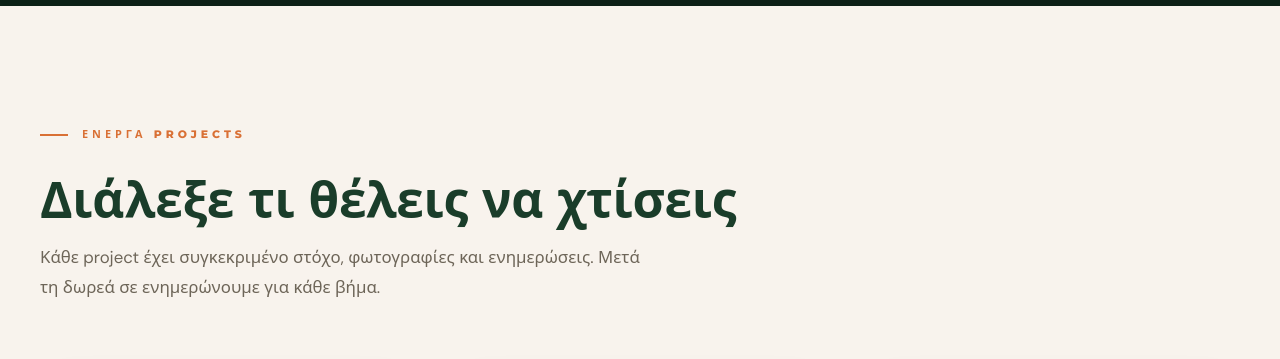
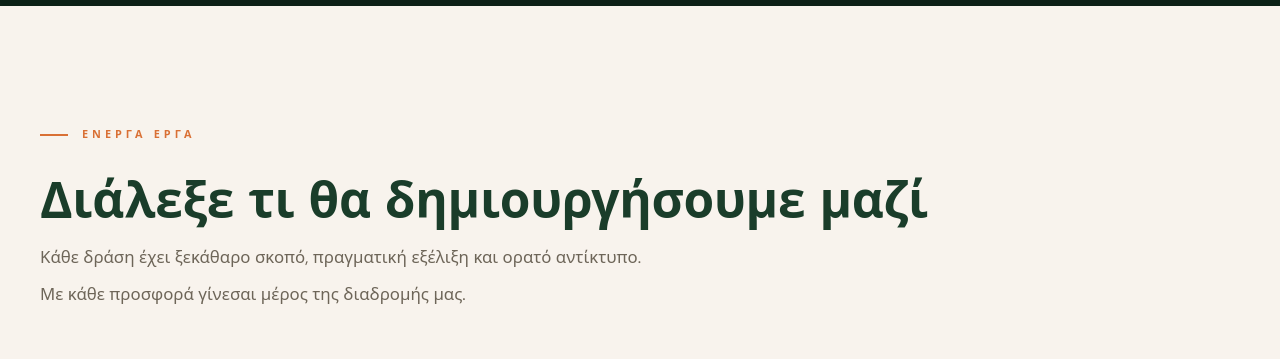
Before and after one commit to panagiotisvionis/kipos-tis-lysous, a website built with Parcel: page crowdfunding.html in a window 1280 px wide. Shown: the part 800-1159 px from the top of the page. Built offline with nearby package versions, Linux system fonts and the light colour scheme; a web font is replaced by a local one.

Commit message:
Update campaigns section copy (bilingual)
Co-Authored-By: Claude Sonnet 4.6 <noreply@anthropic.com>

```diff
--- a/crowdfunding.html
+++ b/crowdfunding.html
@@ -97,9 +97,10 @@
 <section class="section bg-cream">
   <div class="container">
     <div class="section-header reveal" style="margin-bottom:4rem;">
-      <span class="section-tag amber" data-el="ΕΝΕΡΓΑ PROJECTS" data-en="ACTIVE PROJECTS">ΕΝΕΡΓΑ PROJECTS</span>
-      <h2 data-el="Διάλεξε τι θέλεις να χτίσεις" data-en="Choose what you want to build">Διάλεξε τι θέλεις να χτίσεις</h2>
-      <p style="color:var(--text-muted);margin-top:0.8rem;" data-el="Κάθε project έχει συγκεκριμένο στόχο, φωτογραφίες και ενημερώσεις. Μετά τη δωρεά σε ενημερώνουμε για κάθε βήμα." data-en="Each project has a specific goal, photos and updates. After your donation we keep you informed of every step.">Κάθε project έχει συγκεκριμένο στόχο, φωτογραφίες και ενημερώσεις. Μετά τη δωρεά σε ενημερώνουμε για κάθε βήμα.</p>
+      <span class="section-tag amber" data-el="ΕΝΕΡΓΑ ΕΡΓΑ" data-en="BUILD TOGETHER">ΕΝΕΡΓΑ ΕΡΓΑ</span>
+      <h2 data-el="Διάλεξε τι θα δημιουργήσουμε μαζί" data-en="Choose what we will create together">Διάλεξε τι θα δημιουργήσουμε μαζί</h2>
+      <p style="color:var(--text-muted);margin-top:0.8rem;" data-el="Κάθε δράση έχει ξεκάθαρο σκοπό, πραγματική εξέλιξη και ορατό αντίκτυπο." data-en="Every project has a clear purpose, real progress and visible impact.">Κάθε δράση έχει ξεκάθαρο σκοπό, πραγματική εξέλιξη και ορατό αντίκτυπο.</p>
+      <p style="color:var(--text-muted);margin-top:0.4rem;" data-el="Με κάθε προσφορά γίνεσαι μέρος της διαδρομής μας." data-en="With every contribution, you become part of our journey.">Με κάθε προσφορά γίνεσαι μέρος της διαδρομής μας.</p>
     </div>
 
     <div class="campaign-grid">
```
